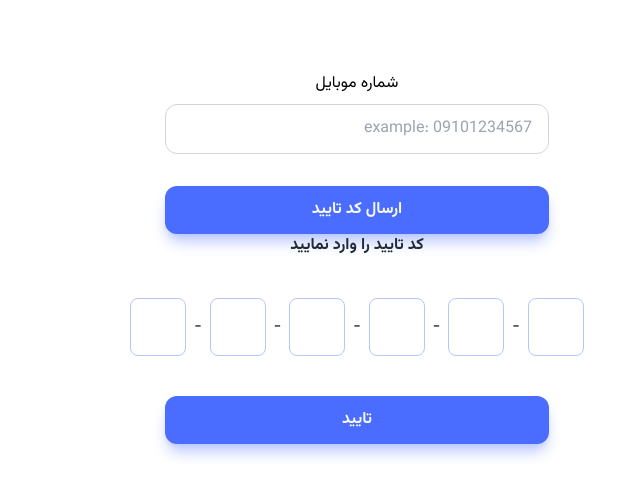
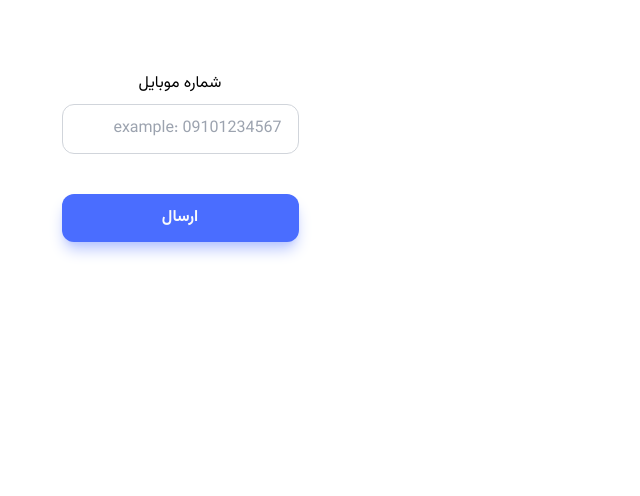
Before and after one commit to rasoolabdi/Freelancer, a React (Vite) app: page /auth in a window 1280 px wide. Shown: the top 496 px of the page, without its empty margins (557-1197 px from the left). Built offline with nearby package versions, Linux system fonts and the light colour scheme.

Commit message:
added api send OTP and Loading

```diff
--- a/package.json
+++ b/package.json
@@ -10,9 +10,13 @@
     "preview": "vite preview"
   },
   "dependencies": {
+    "@tanstack/react-query": "^5.71.10",
+    "axios": "^1.8.4",
     "react": "^19.0.0",
     "react-dom": "^19.0.0",
+    "react-hot-toast": "^2.5.2",
     "react-icons": "^5.5.0",
+    "react-loader-spinner": "^6.1.6",
     "react-otp-input": "^3.1.1",
     "react-router-dom": "^7.5.0"
   },
--- a/src/App.jsx
+++ b/src/App.jsx
@@ -1,15 +1,22 @@
 import { Route, Routes } from 'react-router-dom';
 import './App.css';
 import Auth from './pages/Auth';
+import { QueryClient, QueryClientProvider } from '@tanstack/react-query';
+import { Toaster } from 'react-hot-toast';
 
 function App() {
 
+  const queryClient = new QueryClient();
+
   return (
-    <div className='container xl:max-w-screen-xl'>
-      <Routes>
-        <Route path='/auth' element={<Auth />} />
-      </Routes>
-    </div>
+    <QueryClientProvider client={queryClient}>
+      <Toaster />
+      <div className='container xl:max-w-screen-xl'>
+        <Routes>
+          <Route path='/auth' element={<Auth />} />
+        </Routes>
+      </div>
+    </QueryClientProvider>
   )
 }
 export default App;
--- /dev/null
+++ b/src/features/authentication/AuthContainer.jsx
@@ -0,0 +1,25 @@
+import { useState } from "react";
+import SendOTPForm from "./SendOTPForm";
+import CheckOTPForm from "./CheckOTPForm";
+
+function AuthContainer() {
+    const [step , setStep] = useState(1);
+
+    const renderStep = () => {
+        switch(step) {
+            case 1:
+                return <SendOTPForm setStep={setStep} />
+            case 2:
+                return <CheckOTPForm setStep={setStep} />
+            default:
+                return null;
+        }
+    }
+
+    return (
+        <div className="container xl:max-w-sm w-full">
+            {renderStep()}
+        </div>
+    )
+};
+export default AuthContainer;
--- a/src/features/authentication/CheckOTPForm.jsx
+++ b/src/features/authentication/CheckOTPForm.jsx
@@ -22,7 +22,7 @@ function CheckOTPForm() {
                         borderRadius: "0.5rem"
                     }}
                 />
-                <button className="btn btn--primary w-full">تایید</button>
+                <button className="btn btn--primary w-full"> ارسال کد تایید</button>
             </form>
         </div>
     )
--- a/src/features/authentication/SendOTPForm.jsx
+++ b/src/features/authentication/SendOTPForm.jsx
@@ -1,12 +1,32 @@
 import { useState } from "react";
 import TextField from "../../ui/TextField";
+import { useMutation } from "@tanstack/react-query";
+import { getOTP } from "../../services/authService";
+import toast from "react-hot-toast";
+import Loading from "../../ui/Loading";
 
-function SendOTPForm() {
+function SendOTPForm({ setStep }) {
     const [phoneNumber , setPhoneNumber] = useState("");
+
+    const {isPending: loading  , mutateAsync} = useMutation({
+        mutationFn: getOTP
+    })
+
+    const sendOTPHandler = async (e) => {
+        e.preventDefault();
+        try {
+            const { message } = await mutateAsync({ phoneNumber });
+            setStep(2);
+            toast.success(message)
+        }
+        catch(error) {
+            toast.error(error?.response?.data?.message)
+        }
+    }
 
     return (
         <div>
-            <form className="space-y-8">
+            <form className="space-y-10" onSubmit={sendOTPHandler}>
                 <div>
                     <TextField
                         name="phoneNumber"
@@ -17,7 +37,9 @@ function SendOTPForm() {
                         placeholder="example: 09101234567"
                     />
                 </div>
-                <button className="btn btn--primary w-full">ارسال کد تایید</button>
+                {loading ? (<p><Loading /></p>) : (
+                    <button type="submit" className="btn btn--primary w-full">ارسال</button>
+                )}
             </form>
         </div>
     )
--- a/src/pages/Auth.jsx
+++ b/src/pages/Auth.jsx
@@ -1,13 +1,9 @@
-import CheckOTPForm from "../features/authentication/CheckOTPForm";
-import SendOTPForm from "../features/authentication/SendOTPForm";
+import AuthContainer from "../features/authentication/AuthContainer";
 
 function Auth() {
     return (
         <div className="flex justify-center pt-10">
-            <div className="w-full sm:max-w-sm">
-                <SendOTPForm />
-                <CheckOTPForm />
-            </div>
+            <AuthContainer />
         </div>
     )
 };
--- /dev/null
+++ b/src/services/authService.js
@@ -0,0 +1,9 @@
+import http from "./httpService";
+
+export function getOTP(data) {
+    return http.post("/user/get-otp" , data).then(({ data }) => data.data);
+};
+
+export function checkOTP(data) {
+    return http.post("/user/check-otp" , data).then(({ data }) => data.data)
+};
--- /dev/null
+++ b/src/services/httpService.js
@@ -0,0 +1,16 @@
+import axios from "axios";
+
+const app = axios.create({
+    baseURL: "http://localhost:5000/api",
+    withCredentials: true
+});
+
+
+const http = {
+    get: app.get,
+    post: app.post,
+    delete: app.delete,
+    patch: app.patch,
+    put: app.put
+};
+export default http;
--- /dev/null
+++ b/src/ui/Loading.jsx
@@ -0,0 +1,19 @@
+import { ThreeCircles } from "react-loader-spinner";
+
+function Loading({ width= "50" , height= "50" }) {
+    return (
+        <ThreeCircles
+            visible={true}
+            height={height}
+            width={width}
+            color="rgb(var(--color-primary-900))"
+            ariaLabel="three-circles-loading"
+            wrapperStyle={{
+                display: "flex",
+                justifyContent: "center"
+            }}
+            wrapperClass=""
+        />
+    )
+};
+export default Loading;
```
Also changed, not shown: 1 other file (tests, documents, lock files or other folders).
